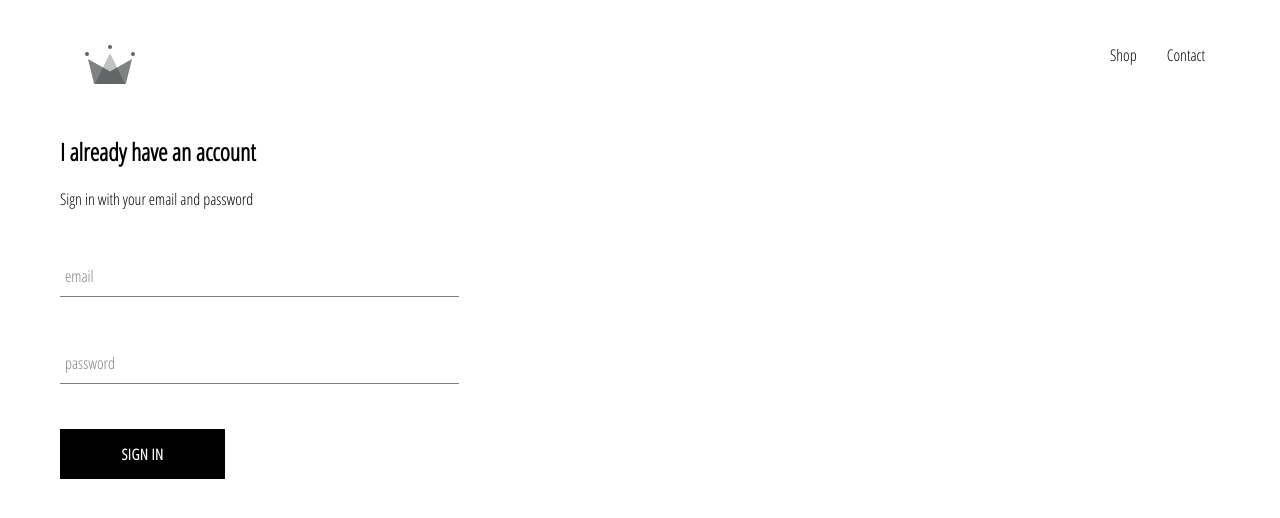
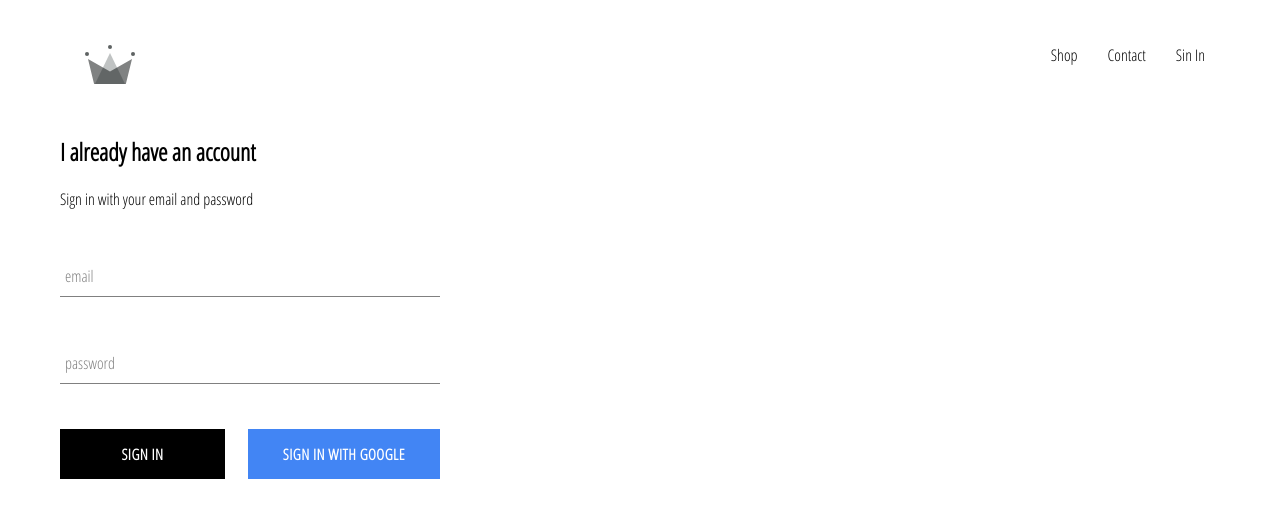
Before and after one commit to megurock/crown-clothing, a React (Create React App) app: page /signin in a window 1280 px wide. Shown: the top 518 px of the page. Built offline with nearby package versions, Linux system fonts and the light colour scheme; no server answers.

Commit message:
integrated firebase into app, created sign-in page with SignIn component and sign in with Google

```diff
--- a/package.json
+++ b/package.json
@@ -3,6 +3,7 @@
   "version": "0.1.0",
   "private": true,
   "dependencies": {
+    "firebase": "^7.6.1",
     "node-sass": "^4.13.0",
     "react": "^16.12.0",
     "react-dom": "^16.12.0",
--- a/src/App.css
+++ b/src/App.css
@@ -7,3 +7,7 @@
   text-decoration: none;
   color: black;
 }
+
+* {
+  box-sizing: border-box;
+}
--- a/src/App.js
+++ b/src/App.js
@@ -5,11 +5,34 @@
 import ShopPage from './pages/shop/shop.component'
 import SignInAndSignUpPage from './pages/sign-in-and-sign-up/sign-in-and-sign-up.component'
 import Header from './components/header/header.component'
+import { auth } from './firebase/firebase-utils'
 
-function App() {
+class App extends React.Component {
+
+  constructor() {
+    super()
+    this.state = {
+      currentUser: null,
+    }
+  }
+
+  unsubscribeFromAuth = null
+
+  componentDidMount() {
+    this.unsubscribeFromAuth = auth.onAuthStateChanged(user => {
+      this.setState({ currentUser: user })
+      console.log('user', user)
+    })
+  }
+
+  componentWillUnmount() {
+    this.unsubscribeFromAuth()
+  }
+
+  render() {
     return (
       <div>
-      <Header />
+        <Header currentUser={this.state.currentUser} />
         <Switch>
           <Route exact path='/' component={Homepage} />
           <Route path='/shop' component={ShopPage} />
@@ -19,4 +42,6 @@
     )
   }
 
+}
+
 export default App;
--- a/src/components/custom-button/custom-button.component.jsx
+++ b/src/components/custom-button/custom-button.component.jsx
@@ -1,8 +1,8 @@
 import React from 'react'
 import './custom-button.styles.scss'
 
-const CustomButton = ({ children, ...otherProps }) => (
-  <button className='custom-button' {...otherProps}>{children}</button>
+const CustomButton = ({ children, isGoogleSignIn, ...otherProps }) => (
+  <button className={`${isGoogleSignIn ? 'google-sign-in' : ''} custom-button`} {...otherProps}>{children}</button>
 )
 
 export default CustomButton
--- a/src/components/custom-button/custom-button.styles.scss
+++ b/src/components/custom-button/custom-button.styles.scss
@@ -19,4 +19,14 @@
     color: black;
     border: 1px solid black;
   }
+
+  &.google-sign-in {
+    background-color: #4285f4;
+    color: white;
+
+    &:hover {
+      background-color: #357ae8;
+      border: none;
+    }
+  }
 }
--- a/src/components/header/header.component.jsx
+++ b/src/components/header/header.component.jsx
@@ -1,9 +1,10 @@
 import React from 'react'
 import { Link } from 'react-router-dom'
 import './header.styles.scss'
+import { auth } from '../../firebase/firebase-utils'
 import { ReactComponent as Logo } from '../../assets/crown.svg'
 
-const Header = () => (
+const Header = ({ currentUser }) => (
   <div className='header'>
     <Link className='logo-container' to='/'>
       <Logo className='logo' />
@@ -11,6 +12,12 @@
     <div className='options'>
       <Link className='option' to='/shop'>Shop</Link>
       <Link className='option' to='/contact'>Contact</Link>
+      {
+        currentUser ?
+        <div className='option' onClick={() => auth.signOut()}>Sign Out</div>
+        :
+        <Link className='option' to='/signin'>Sin In</Link>
+      }
     </div>
   </div>
 )
--- a/src/components/header/header.styles.scss
+++ b/src/components/header/header.styles.scss
@@ -17,6 +17,7 @@
     display: flex;
     align-items: center;
     justify-content: flex-end;
+    cursor: pointer;
 
     .option {
       padding: 10px 15px;
--- a/src/components/sign-in/sign-in.component.jsx
+++ b/src/components/sign-in/sign-in.component.jsx
@@ -1,6 +1,7 @@
 import React from 'react'
 import FormInput from '../form-input/form-input.component'
 import CustomButton from '../custom-button/custom-button.component'
+import { signInWithGoogle } from '../../firebase/firebase-utils'
 import './sign-in.styles.scss'
 
 
@@ -47,7 +48,10 @@
           label='password'
           required
         />
-        <CustomButton type='submit'>Sign in</CustomButton>
+        <div className='buttons'>
+          <CustomButton type='submit'>Sign in</CustomButton>
+          <CustomButton onClick={signInWithGoogle} isGoogleSignIn>Sign in with Google</CustomButton>
+        </div>
       </form>
 
     </div>
--- a/src/components/sign-in/sign-in.styles.scss
+++ b/src/components/sign-in/sign-in.styles.scss
@@ -1,9 +1,14 @@
 .sign-in {
-  width: 30vw;
+  width: 380px;
   display: flex;
   flex-direction: column;
 
   .title {
     margin: 10px 0;
   }
+
+  .buttons {
+    display: flex;
+    justify-content: space-between;
+  }
 }
--- /dev/null
+++ b/src/firebase/firebase-utils.js
@@ -0,0 +1,26 @@
+import firebase from 'firebase/app'
+import 'firebase/firestore'
+import 'firebase/auth'
+
+const config = {
+  apiKey: 'AIzaSyCp5paroBM4bRAa6bj3FUjyc2gRpl-fDqo',
+  authDomain: 'crown-db-ff3c7.firebaseapp.com',
+  databaseURL: 'https://crown-db-ff3c7.firebaseio.com',
+  projectId: 'crown-db-ff3c7',
+  storageBucket: 'crown-db-ff3c7.appspot.com',
+  messagingSenderId: '593917527836',
+  appId: '1:593917527836:web:2159c79d4321b621a81cd9',
+  measurementId: 'G-4KHDLJ021X',
+}
+
+firebase.initializeApp(config)
+
+export const auth = firebase.auth()
+export const firestore = firebase.firestore()
+
+const provider = new firebase.auth.GoogleAuthProvider()
+provider.setCustomParameters({ prompt: 'select_account' })
+
+export const signInWithGoogle = () => auth.signInWithPopup(provider)
+
+export default firebase
```
Also changed, not shown: 1 other file (tests, documents, lock files or other folders). Lines whose indentation alone changed are shown as unchanged.
